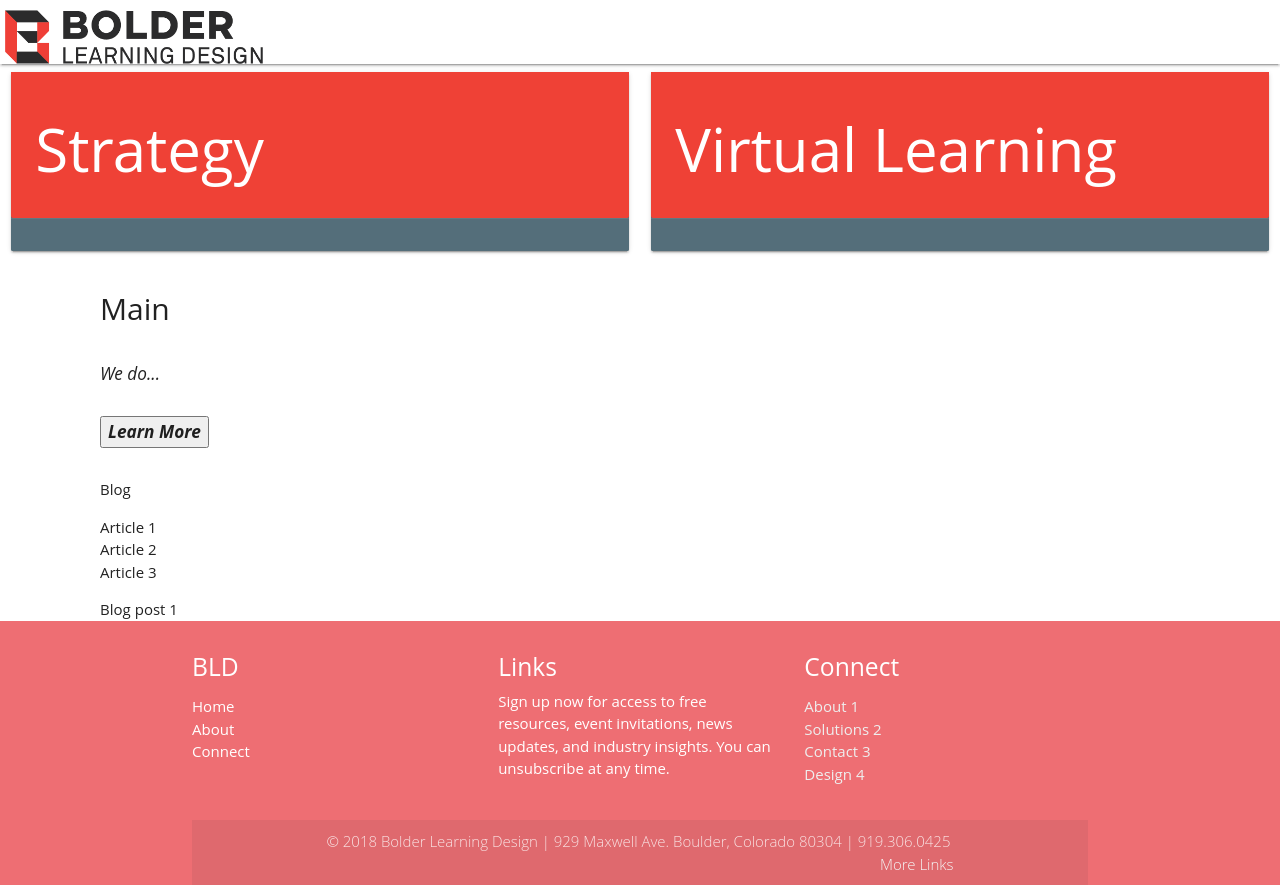
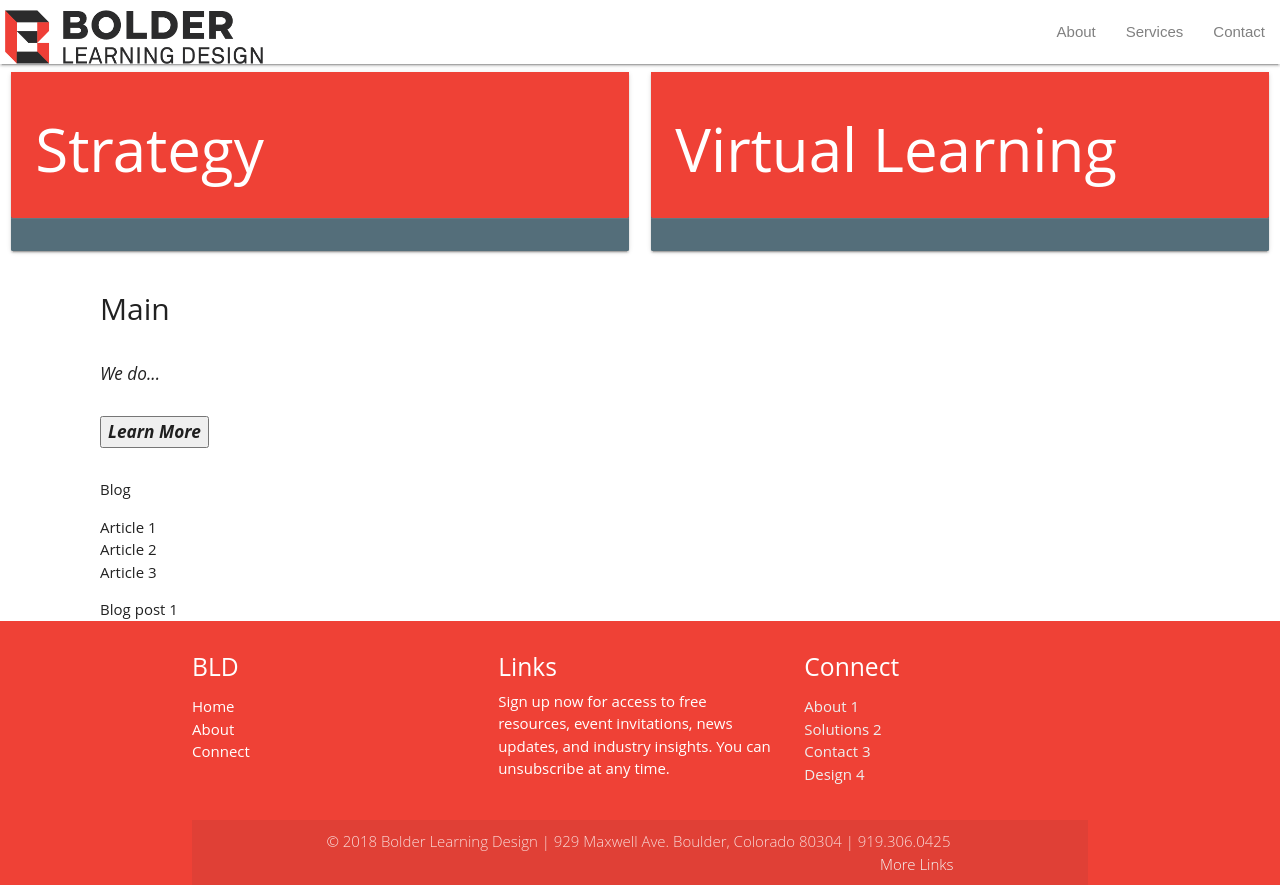
Before and after one commit to TiGilboa/Gridexample, a plain HTML site: page grid-example.html in a window 1280 px wide. Drawn offline with nearby package versions, Linux system fonts and the light colour scheme.

Commit message:
changed the fonts to gray

```diff
--- a/grid-example.html
+++ b/grid-example.html
@@ -15,33 +15,33 @@
     <!-- Nav -->
     <nav style="
     background-color: white;">
-    <morenav style="
-    padding-bottom: 45px;">
+    <style>
+    nav{
+      color: gray;
+      font-family: sans-serif;
+    }
+    </style>
       <div class="nav">
           <span class="flow-text">
             <div class="nav-everything nav-wrapper">
               <a href="#" class="brand-logo">
-<img src="./BLD/BLD logo.png" alt="BLD logo">
+<img src="./BLD/BLD logo.png" style="padding-bottom: 25px;"alt="BLD logo">
               </a>
               <ul id="nav-mobile" class="right hide-on-med-and-down">
                 <li>
-                  <a href="sass.html">About</a>
+                  <a href="sass.html" style="color: grey;">About</a>
                 </li>
                 <li>
-                  <a href="badges.html">Services</a>
+                  <a href="badges.html"  style="color: grey;">Services</a>
                 </li>
                 <li>
-                  <a href="collapsible.html">Contact</a>
+                  <a href="collapsible.html"  style="color: grey;">Contact</a>
                 </li>
               </ul>
             </div>
           </span>
 </morenav>
     </nav>
-
-
-
-
 
     <!-- Strategy, Design, Development Boxes -->
 
@@ -100,7 +100,7 @@
 
   <!-- Footer Content -->
 
-  <footer class="page-footer">
+  <footer class="page-footer background-red">
     <div class="container">
       <div class="smallbranding">
         <div class="row">
```
